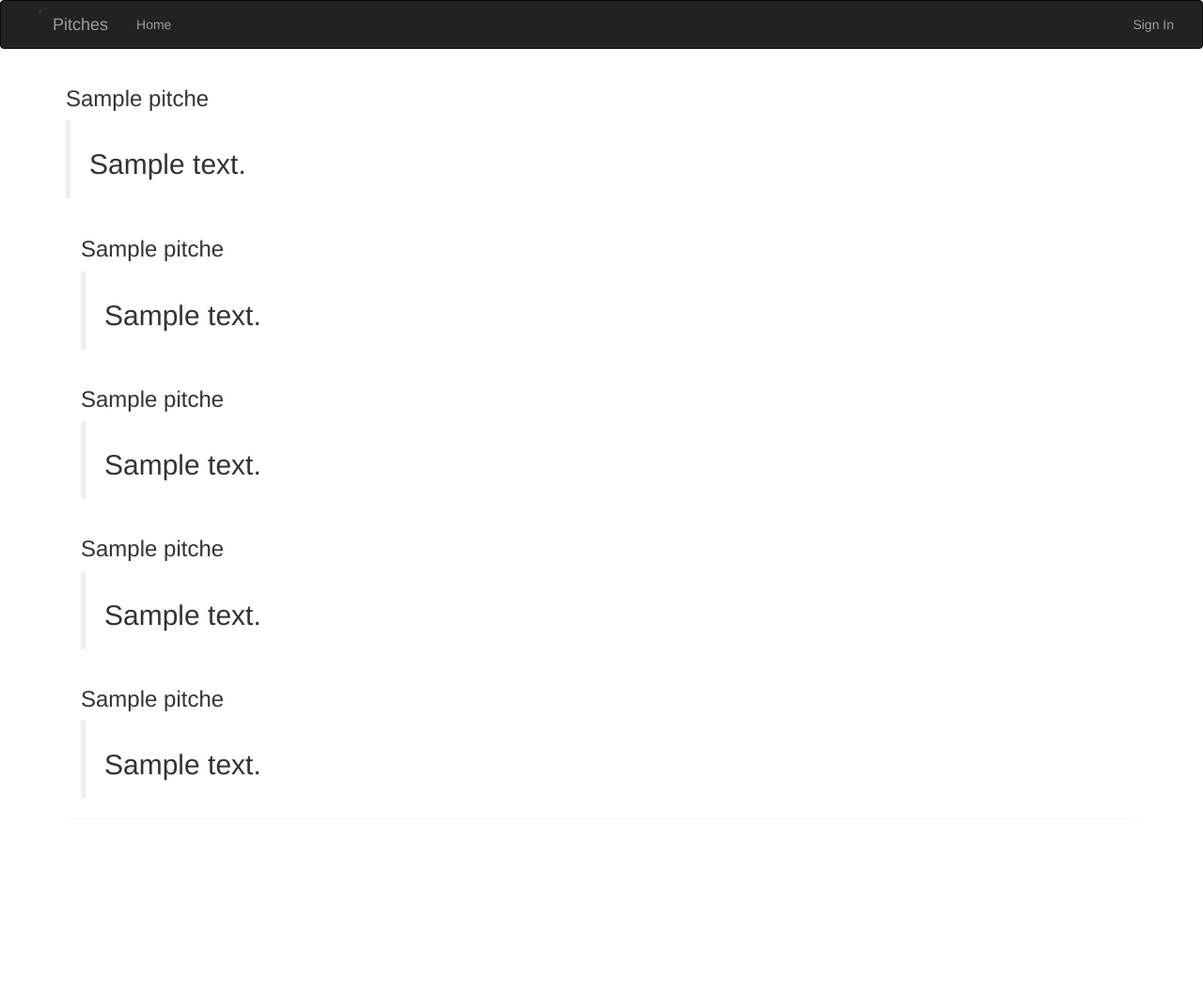
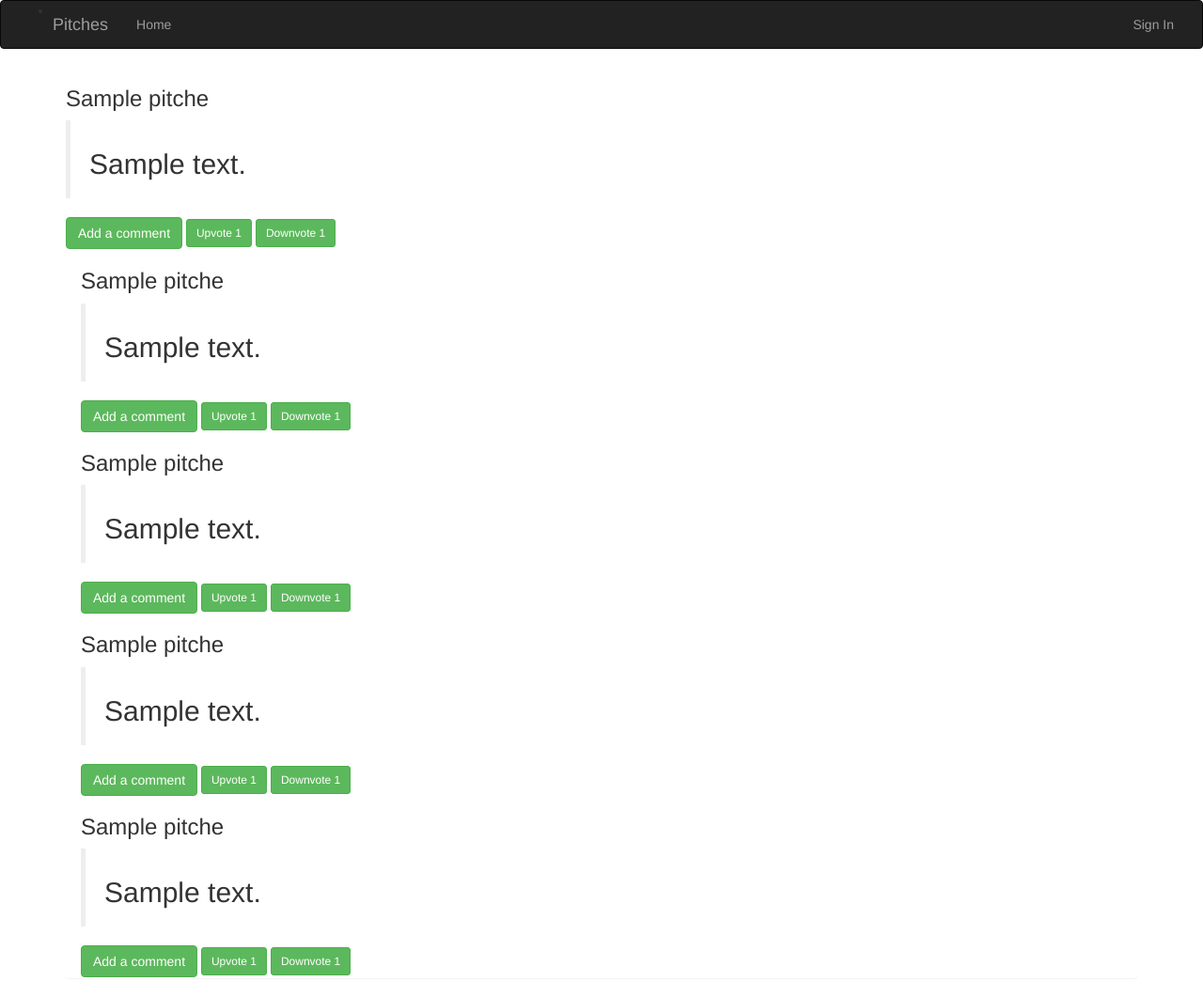
Before and after one commit to Kernael92/Great-pitches, a Flask app: template app/templates/index.html in a window 1280 px wide. Shown: the whole page at 94% size. Before the commit the page ends 850 px from the top, so only its background shows below. Run offline with Flask 2, Linux system fonts and the light colour scheme; tables that the repository leaves empty hold one stand-in row (values such as "Sample post"); the template is opened without the code that fills it: values that come from a table or form of the project are taken from there, most other values are stand-ins (such as "Sample title", 1, 10 or a date in 2020); some libraries are stand-ins or nearby versions.

Commit message:
add a comment,upvote and downvote buttons

```diff
--- a/app/main/forms.py
+++ b/app/main/forms.py
@@ -3,7 +3,7 @@ from wtforms import StringField,TextAreaField,SubmitField,RadioField
 from wtforms.validators import Required
 
 class commentForm(FlaskForm):
-    description = TextAreaField('Add comment',Validators = [Required])
+    description = TextAreaField('Add comment',validators = [Required()])
     Submit = SubmitField('submit')
 class UpdateProfile(FlaskForm):
     bio = TextAreaField('Tell us about you.',validators = [Required()])
--- a/app/models.py
+++ b/app/models.py
@@ -16,6 +16,7 @@ class Pitch(db.Model):
     owner_id = db.Column(db.Integer, db.ForeignKey('users.id'), nullable = False)
     comments = db.relationship('Comment',backref = 'pitch', lazy='dynamic')
     upvotes = db.relationship('Upvote', backref = 'pitch', lazy = 'dynamic')
+    downvotes = db.relationship('Downvote', backref = 'pitch', lazy = 'dynamic')
 
     def save_pitch(self):
         db.session.add(self)
@@ -65,6 +66,7 @@ class User(UserMixin,db.Model):
     pitch = db.relationship('Pitch',backref = 'user', lazy = 'dynamic')
     comment = db.relationship('Comment', backref = 'user', lazy = 'dynamic')
     upvotes = db.relationship('Upvote', backref = 'user', lazy = 'dynamic')
+    downvotes = db.relationship('Downvote', backref = 'user', lazy = 'dynamic')
 
 
 
--- a/app/templates/comments.html
+++ b/app/templates/comments.html
@@ -1,5 +1,6 @@
 {% extends 'base.html'%}
 {% import "bootstrap/wtf.html" as wtf %}
+{% import 'macros.html' as macro%}
 
 {% block content%}
     <div class='container'>
@@ -12,7 +13,7 @@
 
             </div>
             <div class="col-md-8">
-                {{wtf.quick_form(comment_form)}}
+                {{wtf.quick_form(form )}}
 
             </div>
             <div class="col-md-12">
--- a/app/templates/macros.html
+++ b/app/templates/macros.html
@@ -10,6 +10,9 @@
                 <h2>{{category.description}}</h2>
 
             </blockquote>
+                <a href="{{url_for('main.new_comment',pitch_id = category.id)}}" class="btn btn-success"> Add a comment</a>
+                <a href="{{url_for('main.upvote',pitch_id = category.id)}}" class= "btn btn-success btn-sm"><i class="far fa-thumbs-up"></i>Upvote <span>{{category.upvotes.count()}}</span></a>
+                <a href="{{url_for('main.downvote',pitch_id = category.id)}}" class= "btn btn-success btn-sm"><i class="far fa-thumbs-down"></i>Downvote <span>{{category.downvotes.count()}}</span></a>
 
         </div>
 
```
